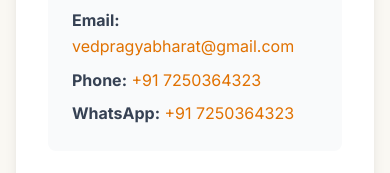
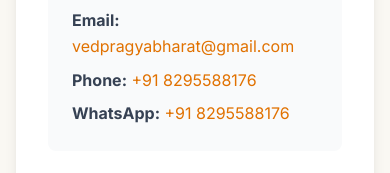
Before and after one commit to AmanVatsSharma/janki-mahal-nextjs, a Next.js app: page /terms-of-service in a window 390 px wide. Shown: the part 4346-4519 px from the top of the page. Built offline with nearby package versions, Linux system fonts and the light colour scheme; a web font is replaced by a local one.

Commit message:
Update contact information across multiple pages: changed phone and WhatsApp numbers to +91 8295588176 in Cancellation Refund, Privacy Policy, and Terms of Service pages.

```diff
--- a/app/cancellation-refund/page.tsx
+++ b/app/cancellation-refund/page.tsx
@@ -58,8 +58,8 @@ export default function CancellationRefundPage() {
               To cancel your booking, please contact us through any of the following methods:
             </p>
             <ul className="list-disc list-inside text-gray-700 space-y-2 mb-4">
-              <li><strong>WhatsApp:</strong> +91 7250364323</li>
-              <li><strong>Phone:</strong> +91 7250364323</li>
+              <li><strong>WhatsApp:</strong> +91 8295588176</li>
+              <li><strong>Phone:</strong> +91 8295588176</li>
               <li><strong>Email:</strong> vedpragyabharat@gmail.com</li>
             </ul>
             <p className="text-gray-700 leading-relaxed">
@@ -178,10 +178,10 @@ export default function CancellationRefundPage() {
                   <strong>Email:</strong> <a href="mailto:vedpragyabharat@gmail.com" className="text-amber-600 hover:underline">vedpragyabharat@gmail.com</a>
                 </p>
                 <p>
-                  <strong>Phone:</strong> <a href="tel:+917250364323" className="text-amber-600 hover:underline">+91 7250364323</a>
+                  <strong>Phone:</strong> <a href="tel:+918295588176" className="text-amber-600 hover:underline">+91 8295588176</a>
                 </p>
                 <p>
-                  <strong>WhatsApp:</strong> <a href="https://wa.me/917250364323" className="text-amber-600 hover:underline">+91 7250364323</a>
+                  <strong>WhatsApp:</strong> <a href="https://wa.me/918295588176" className="text-amber-600 hover:underline">+91 8295588176</a>
                 </p>
                 <p className="mt-4 text-sm text-gray-600">
                   <strong>Office Hours:</strong> 6:00 AM - 10:00 PM<br />
--- a/app/privacy-policy/page.tsx
+++ b/app/privacy-policy/page.tsx
@@ -203,10 +203,10 @@ export default function PrivacyPolicyPage() {
                   <strong>Email:</strong> <a href="mailto:vedpragyabharat@gmail.com" className="text-amber-600 hover:underline">vedpragyabharat@gmail.com</a>
                 </p>
                 <p>
-                  <strong>Phone:</strong> <a href="tel:+917250364323" className="text-amber-600 hover:underline">+91 7250364323</a>
+                  <strong>Phone:</strong> <a href="tel:+918295588176" className="text-amber-600 hover:underline">+91 8295588176</a>
                 </p>
                 <p>
-                  <strong>WhatsApp:</strong> <a href="https://wa.me/917250364323" className="text-amber-600 hover:underline">+91 7250364323</a>
+                  <strong>WhatsApp:</strong> <a href="https://wa.me/918295588176" className="text-amber-600 hover:underline">+91 8295588176</a>
                 </p>
               </div>
             </div>
--- a/app/terms-of-service/page.tsx
+++ b/app/terms-of-service/page.tsx
@@ -166,10 +166,10 @@ export default function TermsOfServicePage() {
                   <strong>Email:</strong> <a href="mailto:vedpragyabharat@gmail.com" className="text-amber-600 hover:underline">vedpragyabharat@gmail.com</a>
                 </p>
                 <p>
-                  <strong>Phone:</strong> <a href="tel:+917250364323" className="text-amber-600 hover:underline">+91 7250364323</a>
+                  <strong>Phone:</strong> <a href="tel:+918295588176" className="text-amber-600 hover:underline">+91 8295588176</a>
                 </p>
                 <p>
-                  <strong>WhatsApp:</strong> <a href="https://wa.me/917250364323" className="text-amber-600 hover:underline">+91 7250364323</a>
+                  <strong>WhatsApp:</strong> <a href="https://wa.me/918295588176" className="text-amber-600 hover:underline">+91 8295588176</a>
                 </p>
               </div>
             </div>
```
